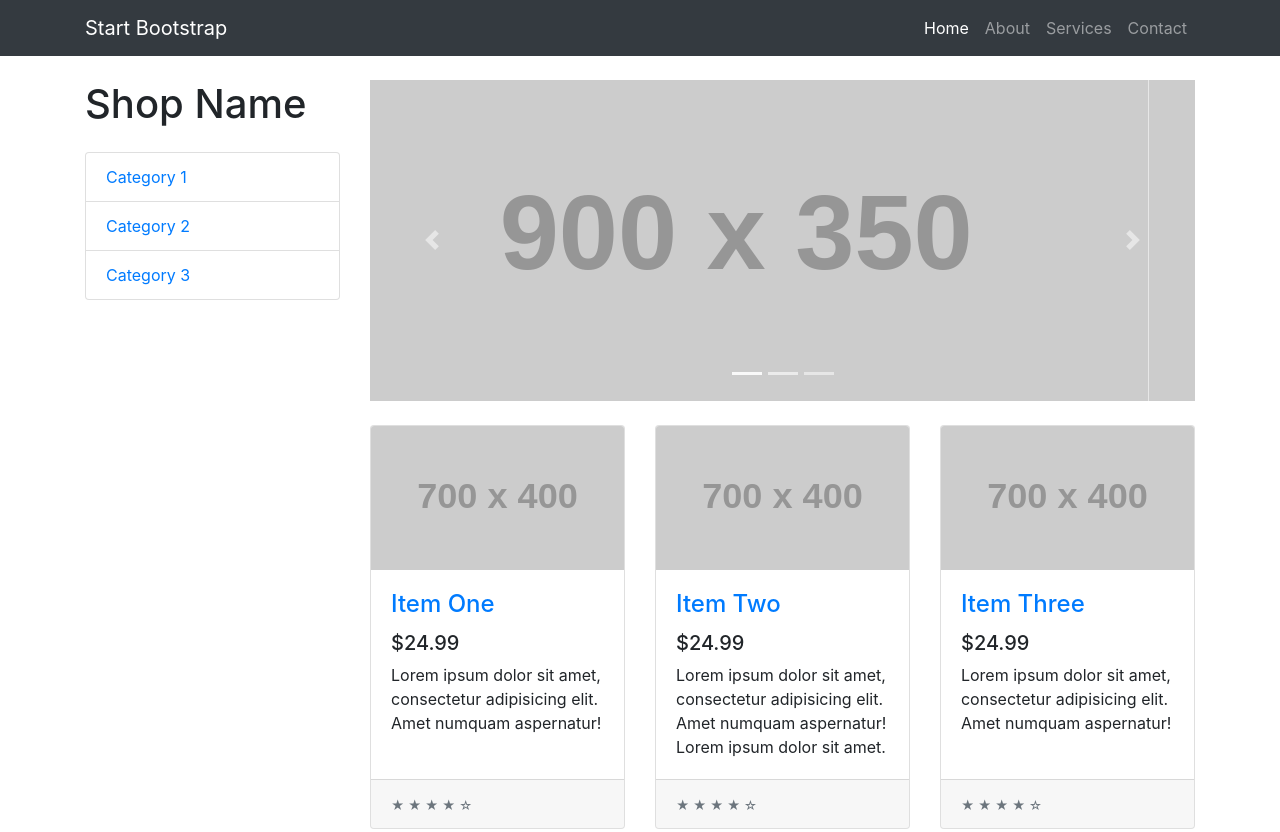
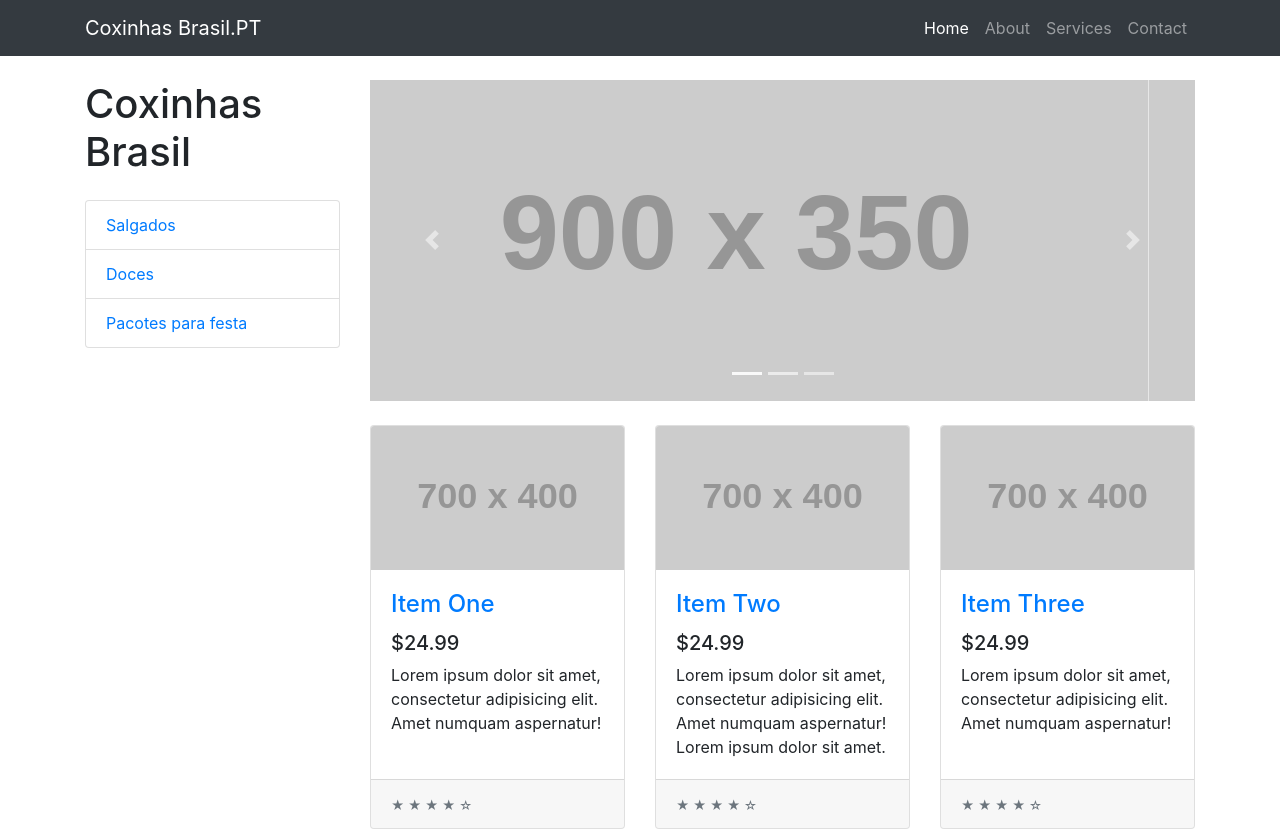
Before and after one commit to CoxinhasBrasilPT/-coxinhasbrasilpt.github.io, a website: page index.html in a window 1280 px wide. Shown: the top 832 px of the page. Drawn offline with Linux system fonts and the light colour scheme; placeholder pictures from the web are drawn by us.

Commit message:
ADDED PACKAGES

```diff
--- a/index.html
+++ b/index.html
@@ -8,7 +8,7 @@
   <meta name="description" content="">
   <meta name="author" content="">
 
-  <title>Shop Homepage - Start Bootstrap Template</title>
+  <title>Coxinhas Brasil PT</title>
 
   <!-- Bootstrap core CSS -->
   <link href="vendor/bootstrap/css/bootstrap.min.css" rel="stylesheet">
@@ -23,28 +23,36 @@
   <!-- Navigation -->
   <nav class="navbar navbar-expand-lg navbar-dark bg-dark fixed-top">
     <div class="container">
-      <a class="navbar-brand" href="#">Start Bootstrap</a>
+
+      <a class="navbar-brand" href="#">Coxinhas Brasil.PT</a>
       <button class="navbar-toggler" type="button" data-toggle="collapse" data-target="#navbarResponsive" aria-controls="navbarResponsive" aria-expanded="false" aria-label="Toggle navigation">
         <span class="navbar-toggler-icon"></span>
       </button>
+
       <div class="collapse navbar-collapse" id="navbarResponsive">
         <ul class="navbar-nav ml-auto">
           <li class="nav-item active">
+
             <a class="nav-link" href="#">Home
               <span class="sr-only">(current)</span>
             </a>
           </li>
+
           <li class="nav-item">
             <a class="nav-link" href="#">About</a>
           </li>
+
           <li class="nav-item">
             <a class="nav-link" href="#">Services</a>
           </li>
+
           <li class="nav-item">
             <a class="nav-link" href="#">Contact</a>
           </li>
+
         </ul>
       </div>
+
     </div>
   </nav>
 
@@ -55,11 +63,11 @@
 
       <div class="col-lg-3">
 
-        <h1 class="my-4">Shop Name</h1>
+        <h1 class="my-4">Coxinhas Brasil</h1>
         <div class="list-group">
-          <a href="#" class="list-group-item">Category 1</a>
-          <a href="#" class="list-group-item">Category 2</a>
-          <a href="#" class="list-group-item">Category 3</a>
+          <a href="#" class="list-group-item">Salgados</a>
+          <a href="#" class="list-group-item">Doces</a>
+          <a href="#" class="list-group-item">Pacotes para festa</a>
         </div>
 
       </div>
--- a/package.json
+++ b/package.json
@@ -33,7 +33,7 @@
         "jquery": "3.5.1"
     },
     "devDependencies": {
-        "browser-sync": "2.26.7",
+        "browser-sync": "^2.26.12",
         "del": "5.1.0",
         "gulp": "4.0.2",
         "merge-stream": "2.0.0"
```
Also changed, not shown: 1 other file.
